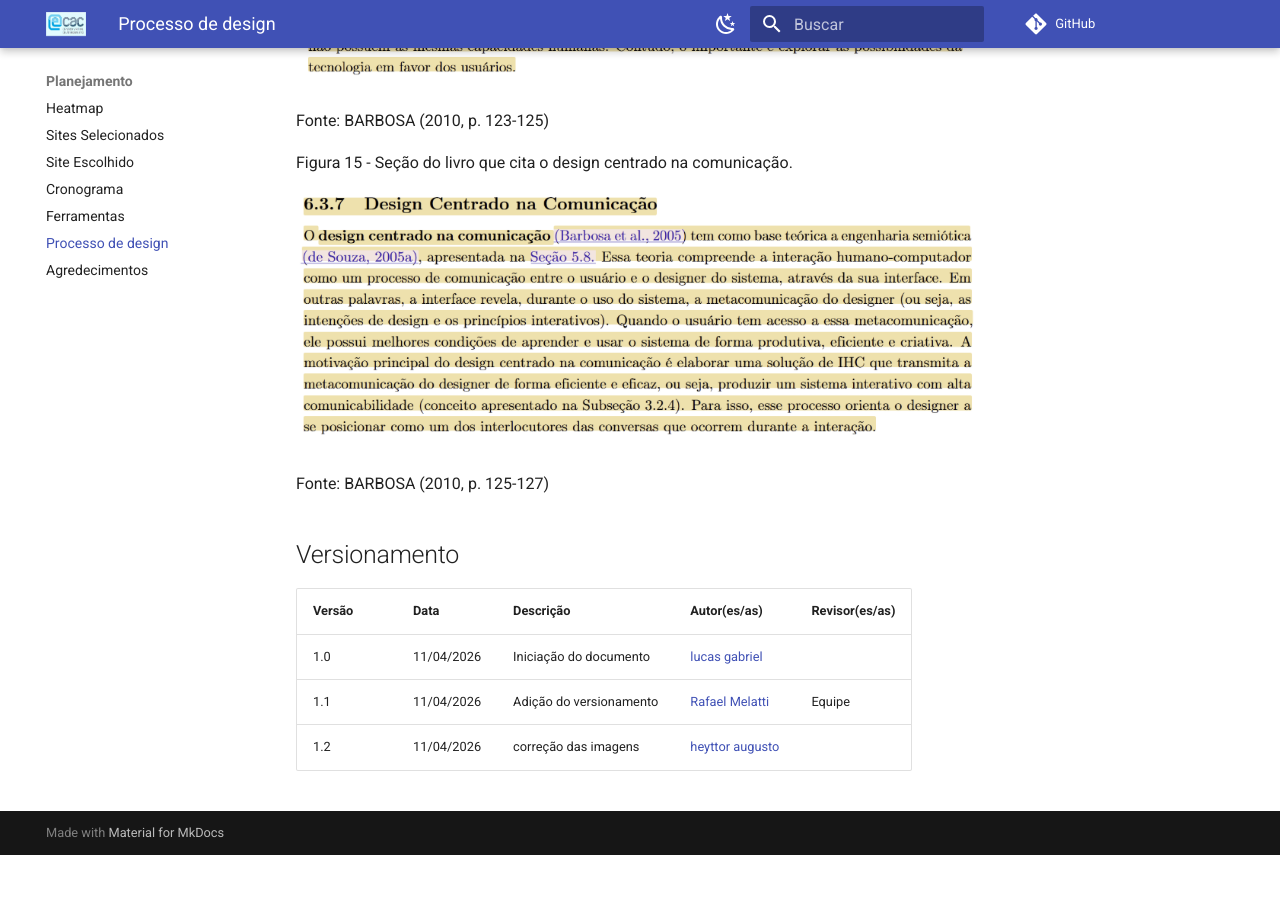
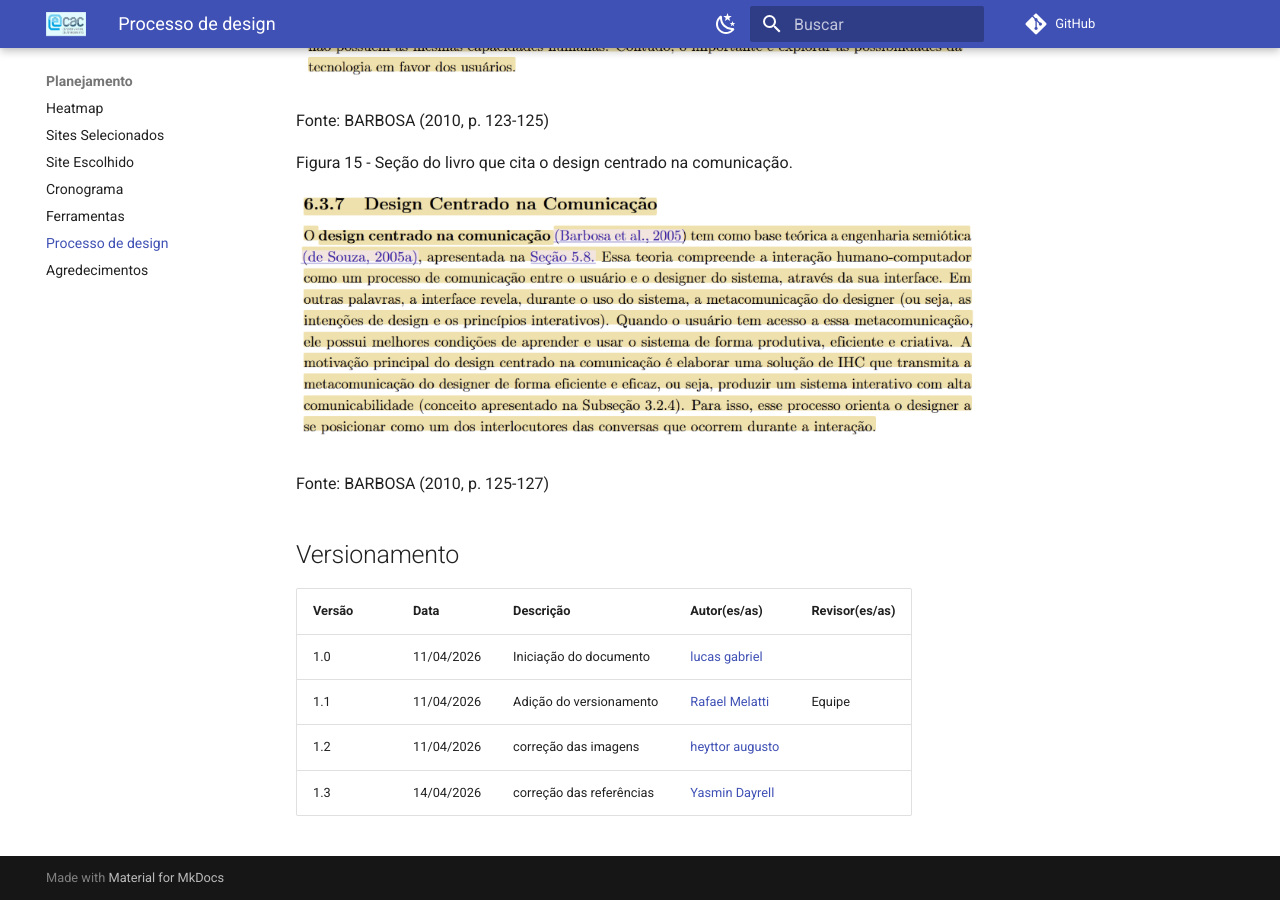
Before and after one commit to Interacao-Humano-Computador/2026.1-Grupo01, an MkDocs documentation site: the page built from docs/Planejamento/Processo_de_design.md, in a window 1280 px wide and 900 px high, scrolled down 10016 px. Built offline with MkDocs 1.6.1 and Material for MkDocs 9.7.7, drawn with Linux system fonts in a browser that asks for light colours; comment, search, counter and statistics services are not loaded; before the commit the page ends 10871 px from its top, so only the background shows below that.

Commit message:
update doc version

```diff
--- a/docs/Planejamento/Processo_de_design.md
+++ b/docs/Planejamento/Processo_de_design.md
@@ -192,3 +192,4 @@ Fonte: BARBOSA (2010, p. 125-127)
 | 1.0 | 11/04/2026| Iniciação do documento | [lucas gabriel](https://github.com/lucaszg-g) |  |
 | 1.1 | 11/04/2026 | Adição do versionamento | [Rafael Melatti](https://github.com/Romm-0) | Equipe |
 | 1.2| 11/04/2026 | correção das imagens | [heyttor augusto](https://github.com/H3ytt0r62) | |
+| 1.3| 14/04/2026 | correção das referências  | [Yasmin Dayrell](https://github.com/YasminDayrell) | |
```
